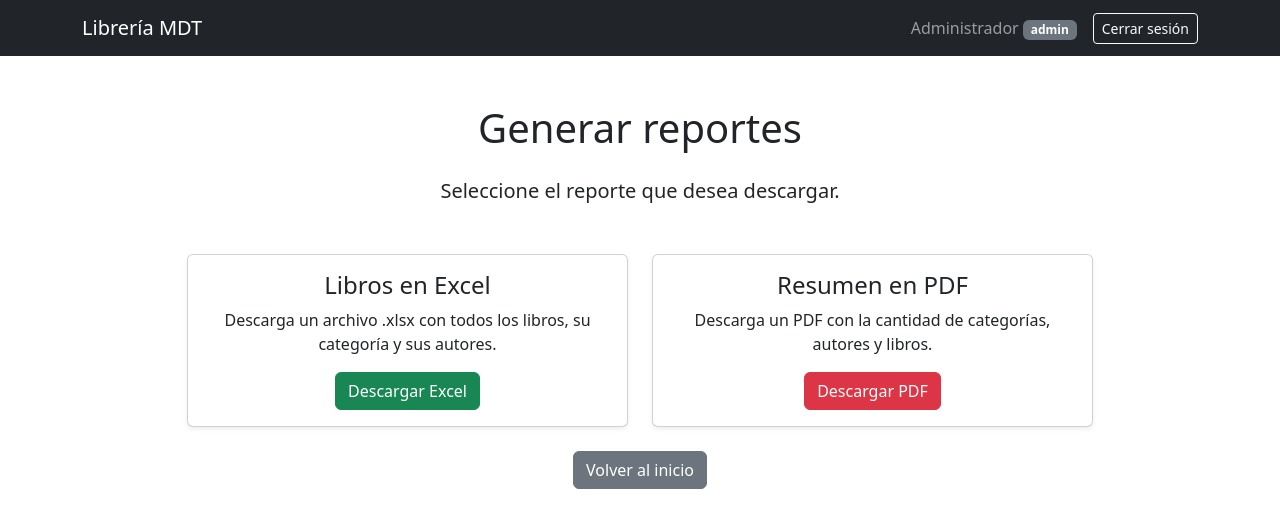
After one commit to vtabaresm/libreria_mdt, a Laravel app: page /reports in a window 1280 px wide. The commit adds this page. Shown: the top 528 px of the page. Run offline with Laravel 10, Linux system fonts and the light colour scheme; a user stored in the database is signed in; data comes from the database, SQL or seed files in the repository.

Commit message:
Se agrega generación de reportes en Excel y PDF
Co-Authored-By: Claude Sonnet 5.5 <noreply@anthropic.com>

```diff
--- /dev/null
+++ b/app/Http/Controllers/ReportController.php
@@ -0,0 +1,45 @@
+<?php
+
+namespace App\Http\Controllers;
+
+use App\Exports\BooksExport;
+use App\Models\Author;
+use App\Models\Book;
+use App\Models\Category;
+use Barryvdh\DomPDF\Facade\Pdf;
+use Maatwebsite\Excel\Facades\Excel;
+
+class ReportController extends Controller
+{
+    /**
+     * Pantalla con las dos opciones de reporte.
+     */
+    public function index()
+    {
+        return view('reports.index');
+    }
+
+    /**
+     * Descarga un Excel con todos los libros.
+     */
+    public function booksExcel()
+    {
+        return Excel::download(new BooksExport, 'libros_' . now()->format('Ymd_His') . '.xlsx');
+    }
+
+    /**
+     * Descarga un PDF con el resumen de cantidades.
+     */
+    public function summaryPdf()
+    {
+        $datos = [
+            'categorias' => Category::count(),
+            'autores'    => Author::count(),
+            'libros'     => Book::count(),
+            'fecha'      => now()->format('d/m/Y H:i'),
+        ];
+
+        return Pdf::loadView('reports.summary-pdf', $datos)
+            ->download('resumen_libreria_' . now()->format('Ymd_His') . '.pdf');
+    }
+}
--- a/composer.json
+++ b/composer.json
@@ -6,6 +6,7 @@
     "license": "MIT",
     "require": {
         "php": "^8.1",
+        "barryvdh/laravel-dompdf": "^3.1",
         "guzzlehttp/guzzle": "^7.2",
         "laravel/framework": "^10.10",
         "laravel/sanctum": "^3.3",
--- /dev/null
+++ b/resources/views/reports/index.blade.php
@@ -0,0 +1,48 @@
+@extends('layouts.app')
+
+@section('content')
+
+<div class="container mt-5 text-center">
+
+    <h1 class="mb-4">Generar reportes</h1>
+    <p class="lead mb-5">Seleccione el reporte que desea descargar.</p>
+
+    <div class="row justify-content-center">
+
+        {{-- Reporte en Excel --}}
+        <div class="col-md-5 mb-4">
+            <div class="card shadow-sm h-100">
+                <div class="card-body">
+                    <h4 class="card-title">Libros en Excel</h4>
+                    <p class="card-text">
+                        Descarga un archivo .xlsx con todos los libros, su categoría y sus autores.
+                    </p>
+                    <a href="{{ route('reports.books.excel') }}" class="btn btn-success">
+                        Descargar Excel
+                    </a>
+                </div>
+            </div>
+        </div>
+
+        {{-- Reporte en PDF --}}
+        <div class="col-md-5 mb-4">
+            <div class="card shadow-sm h-100">
+                <div class="card-body">
+                    <h4 class="card-title">Resumen en PDF</h4>
+                    <p class="card-text">
+                        Descarga un PDF con la cantidad de categorías, autores y libros.
+                    </p>
+                    <a href="{{ route('reports.summary.pdf') }}" class="btn btn-danger">
+                        Descargar PDF
+                    </a>
+                </div>
+            </div>
+        </div>
+
+    </div>
+
+    <a href="{{ route('home') }}" class="btn btn-secondary">Volver al inicio</a>
+
+</div>
+
+@endsection
--- a/routes/web.php
+++ b/routes/web.php
@@ -6,6 +6,7 @@ use App\Http\Controllers\CategoryController;
 use App\Http\Controllers\AuthorController;
 use App\Http\Controllers\BookController;
 use App\Http\Controllers\DataAPIController;
+use App\Http\Controllers\ReportController;
 
 //Rutas de login, registro, logout y recuperación de contraseña (laravel/ui)
 Auth::routes();
@@ -30,6 +31,11 @@ Route::middleware('auth', 'role:admin|reader')->group(function () {
     Route::resource('authors', AuthorController::class)->only(['index', 'show']);
     Route::resource('books', BookController::class)->only(['index', 'show']);
 
+    //Reportes: pantalla de opciones y descargas (Excel y PDF)
+    Route::get('reports', [ReportController::class, 'index'])->name('reports.index');
+    Route::get('reports/books-excel', [ReportController::class, 'booksExcel'])->name('reports.books.excel');
+    Route::get('reports/summary-pdf', [ReportController::class, 'summaryPdf'])->name('reports.summary.pdf');
+
     //Ruta para acceder al index de datos (Consumo de API externa)
     Route::get('datos', [DataAPIController::class, 'index'])->name('datos.index');
 });
```
Also changed, not shown: app/Exports/BooksExport.php (added, +56 -0 lines), resources/views/home.blade.php (+15 -0 lines), resources/views/reports/summary-pdf.blade.php (added, +35 -0 lines), README.md, 1 other file.
